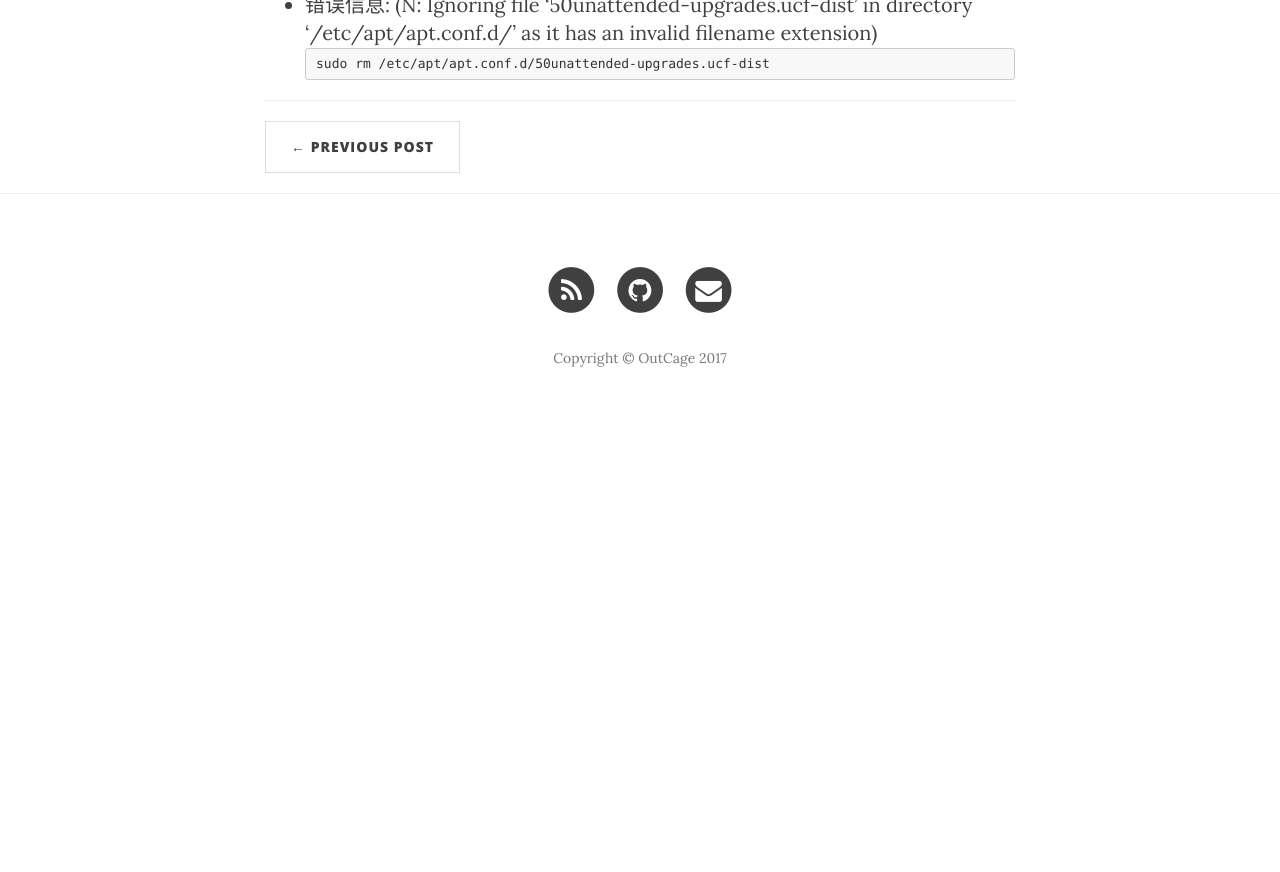
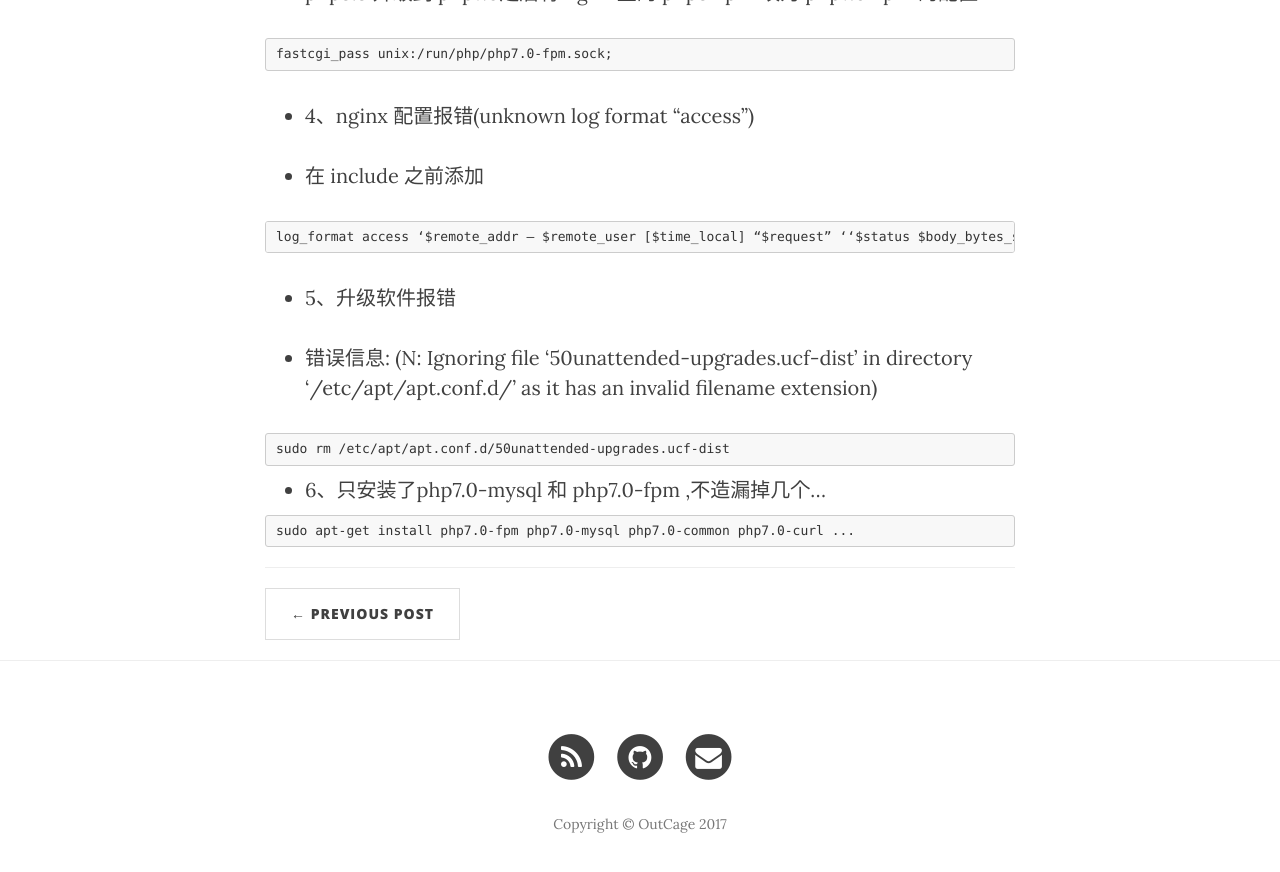
Before and after one commit to deathSilence/deathsilence.github.io, a Jekyll site: the page built from _posts/2017-03-03-ubuntu-upgrade.md, in a window 1280 px wide and 900 px high, scrolled down 1358 px. Shown: the top 872 px of the window. Built offline with Jekyll 4.4.1, drawn with Linux system fonts in a browser that asks for light colours; nearby versions of some CDN libraries; comment, search, counter and statistics services are not loaded; before the commit the page ends 1792 px from its top, so only the background shows below that.

Commit message:
php7扩展

````diff
--- a/_posts/2017-03-03-ubuntu-upgrade.md
+++ b/_posts/2017-03-03-ubuntu-upgrade.md
@@ -8,6 +8,7 @@ author:     "学长"
 
 # 一、升级当前系统
 - 1、我的系统版本是 14.04.2，升级会报错，升级到 14.04.4 以上
+
 ```
 cat /etc/lsb-release			#查看系统版本
 sudo apt-get update			#升级软件列表
@@ -16,31 +17,52 @@ sudo apt-get dist-upgrade		#升级当前系统版本
 ```
 
 # 二、开始升级
+
  - 1、执行系统升级命令
+
 ```
 sudo do-release-upgrade -d
 ```
 
 # 三、升级过程中的问题
+
 - 1、提示选择软件配置，一般选择 "Yes" 升级版本
+
 - 2、mysql 配置
+
  - 在 ubuntu14 中 mysql 版本是5.5，开启了慢查询日志，结果升级到 5.7时，无法读取配置文件，注释掉慢查询的两条语句
+
 ```
 #log_slow_queries       = /var/log/mysql/mysql-slow.log
 #long_query_time = 2
 ```
+
 - 3、php-fpm 配置
+
  - php5.5 升级到 php7.0之后将 nginx里的 php5-fpm 改为 php7.0-fpm 的配置
+
 ```
 fastcgi_pass unix:/run/php/php7.0-fpm.sock;
 ```
+
 - 4、nginx 配置报错(unknown log format "access")
+
  - 在 include 之前添加
+
 ```
 log_format access ‘$remote_addr – $remote_user [$time_local] “$request” ‘‘$status $body_bytes_sent “$http_referer” ‘‘”$http_user_agent” $http_x_forwarded_for’;
 ```
+
 - 5、升级软件报错
+
  - 错误信息: (N: Ignoring file '50unattended-upgrades.ucf-dist' in directory '/etc/apt/apt.conf.d/' as it has an invalid filename extension)
+
 ```
 sudo rm /etc/apt/apt.conf.d/50unattended-upgrades.ucf-dist
 ```
+
+- 6、只安装了php7.0-mysql 和 php7.0-fpm ,不造漏掉几个...
+
+```
+sudo apt-get install php7.0-fpm php7.0-mysql php7.0-common php7.0-curl ...
+```
````
Also changed, not shown: _posts/2017-03-01-mysql-master-slave.md (+17 -0 lines).
